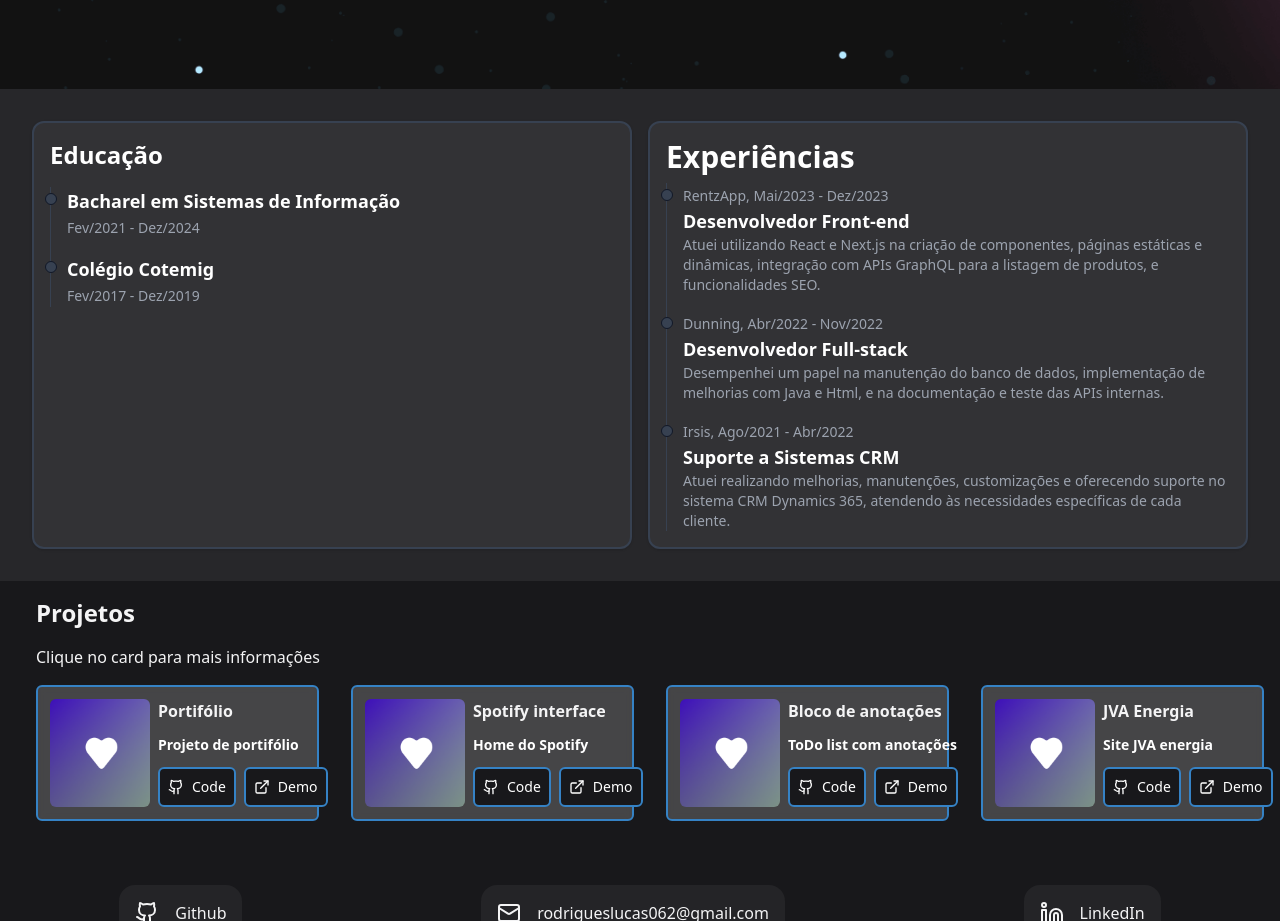
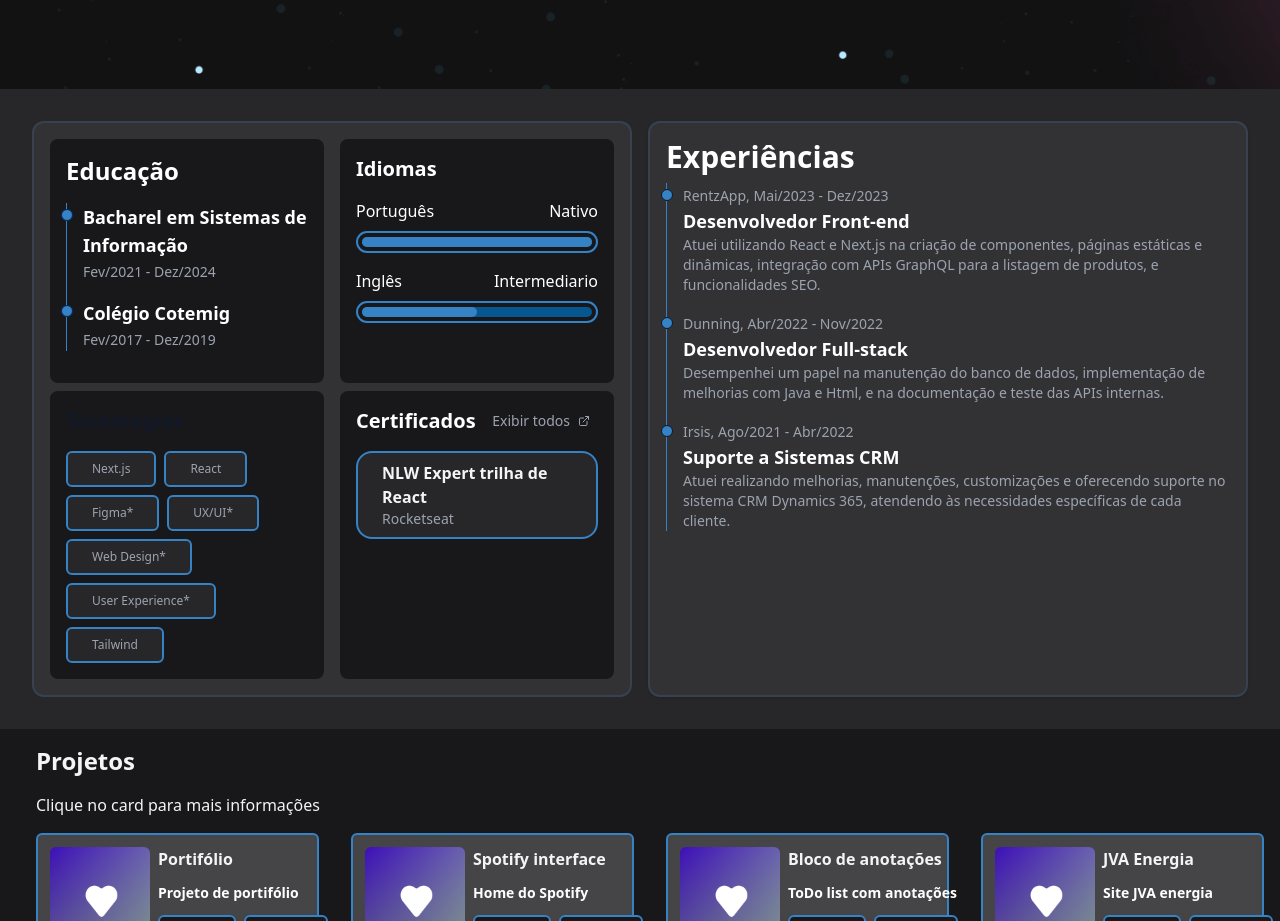
Before and after one commit to rodrigueslucas062/portfolio, a Next.js app: page / in a window 1280 px wide. Shown: the part 922-1843 px from the top of the page. Built offline with nearby package versions, Linux system fonts and the light colour scheme.

Commit message:
🚸 Improvements in the arrangement of items

```diff
--- a/src/components/habilidades/certificados.js
+++ b/src/components/habilidades/certificados.js
@@ -1,9 +1,10 @@
+import { useState, useEffect } from "react";
 import Link from "next/link";
 
 const informacoes = [
   {
     link: "https://c46e136a583f7e334124-ac22991740ab4ff17e21daf2ed577041.ssl.cf1.rackcdn.com/Certificate/ScrumFundamentalsCertified-LucasRodrigues-922080.pdf",
-    titulo: " Certificado em Scrum",
+    titulo: "Certificado em Scrum",
     descricao: "SCRUMstudy - Accreditation Body for Scrum and Agile",
   },
   {
@@ -11,25 +12,64 @@ const informacoes = [
     titulo: "NLW Expert trilha de React",
     descricao: "Rocketseat",
   },
+  {
+    link: "https://app.rocketseat.com.br/certificates/b083423a-d2e9-4f33-98dc-eddf3cfa7a8e",
+    titulo: "NLW Unite - React Native",
+    descricao: "Rocketseat",
+  },
+  {
+    link: "https://app.rocketseat.com.br/certificates/ef0ffad9-2995-49ef-bf93-4c514b053856",
+    titulo: "NLW Unite - Reactjs",
+    descricao: "Rocketseat",
+  },
+  {
+    link: "",
+    titulo: "Análise de dados e big data",
+    descricao: "Centro Universitário Una",
+  },
+  {
+    link: "",
+    titulo: "Design Thinking e Inovação",
+    descricao: "Centro Universitário Una",
+  },
 ];
 
 const Certificados = ({ link, titulo, descricao }) => {
   return (
-    <Link href={link}
-      className="bg-zinc-800 py-2 px-6 rounded-2xl border-2 border-azul-claro flex items-center" target="_blank">
-      <div className="flex flex-col">
-        <strong className="font-semi-bold">
-          {titulo}
-        </strong>
-        <span className="text-sm text-gray-400">
-          {descricao}
-        </span>
+    <Link
+      href={link}
+      target="_blank"
+      className="bg-zinc-800 py-2 px-6 rounded-2xl border-2 border-azul-claro flex items-center"
+    >
+      <div className="flex flex-col space">
+        <strong className="font-semi-bold">{titulo}</strong>
+        <span className="text-sm text-gray-400">{descricao}</span>
       </div>
     </Link>
   );
 };
 
-const CertificadosGrid = () => {
+export function CertificadosGrid() {
+  const [currentIndex, setCurrentIndex] = useState(0);
+
+  useEffect(() => {
+    const interval = setInterval(() => {
+      setCurrentIndex((prevIndex) => (prevIndex + 1) % informacoes.length);
+    }, 5000);
+
+    return () => clearInterval(interval);
+  }, []);
+
+  return (
+    <Certificados
+      link={informacoes[currentIndex].link}
+      titulo={informacoes[currentIndex].titulo}
+      descricao={informacoes[currentIndex].descricao}
+    />
+  );
+}
+
+export function CertificadosGridModal() {
   return (
     <>
       {informacoes.map((info, index) => (
@@ -42,6 +82,4 @@ const CertificadosGrid = () => {
       ))}
     </>
   );
-};
-
-export default CertificadosGrid;
+}
--- a/src/components/sobre/Sobre.jsx
+++ b/src/components/sobre/Sobre.jsx
@@ -1,43 +1,112 @@
+import { ExternalLink, X } from "lucide-react";
+import TagsGrid from "../habilidades/tags";
+import * as Dialog from "@radix-ui/react-dialog";
+import { CertificadosGrid, CertificadosGridModal } from "../habilidades/certificados";
+
 const Sobre = () => {
     return (
         <section id="sobre" className="flex max-lg:flex-col gap-4 bg-zinc-800">
             <div className="flex flex-1">
-                <div className="group w-full p-4 bg-white/5 space-y-2 rounded-xl shadow border-2 border-gray-700 hover:bg-white/10">
-                    <article className="text-wrap">
+                <div className="group w-full p-4 bg-white/5 space-y-2 rounded-xl border-2 border-gray-700 hover:bg-white/10">
+                    <div className="max-md:flex-col flex gap-4 justify-around">
+                        <article className="text-wrap lg:w-1/2 bg-zinc-900 p-4 rounded-lg">
                             <h1 className="text-2xl font-bold text-white mb-4">Educação</h1>
-                        <ol className="relative border-s border-gray-700 group-hover:border-gray-500">
+                            <ol className="relative border-s border-azul-claro">
                                 <li className="mb-4 ms-4">
-                                <div className="absolute w-3 h-3 rounded-full mt-1.5 -start-1.5 border border-gray-900 bg-gray-700"></div>
+                                    <div className="absolute w-3 h-3 rounded-full mt-1.5 -start-1.5 border border-azul-escuro bg-azul-claro"></div>
                                     <h3 className="text-lg font-semibold text-white">Bacharel em Sistemas de Informação</h3>
                                     <time className="mb-1 text-sm font-normal leading-none text-gray-400">Fev/2021 - Dez/2024</time>
                                 </li>
                                 <li className="mb-4 ms-4">
-                                <div className="absolute w-3 h-3 rounded-full mt-1.5 -start-1.5 border border-gray-900 bg-gray-700"></div>
+                                    <div className="absolute w-3 h-3 rounded-full mt-1.5 -start-1.5 border border-azul-escuro bg-azul-claro"></div>
                                     <h3 className="text-lg font-semibold text-white">Colégio Cotemig</h3>
                                     <time className="mb-1 text-sm font-normal leading-none text-gray-400">Fev/2017 - Dez/2019</time>
                                 </li>
                             </ol>
                         </article>
+                        <div className="w-full lg:w-1/2 space-y-4 bg-zinc-900 p-4 rounded-lg">
+                            <h1 className="mb-4 text-xl font-bold text-white">Idiomas</h1>
+                            <div>
+                                <div className="flex justify-between mb-2">
+                                    <span className="text-base font-medium text-white">Português</span>
+                                    <span className="text-base font-medium text-white">Nativo</span>
+                                </div>
+                                <div className="flex flex-col border-2 border-azul-claro rounded-full justify-between mb-1 p-1">
+                                    <div className="w-full rounded-full h-2.5 bg-azul-petroleo">
+                                        <div className="bg-azul-claro h-2.5 rounded-full w-full"></div>
+                                    </div>
+                                </div>
+                            </div>
+                            <div>
+                                <div className="flex justify-between mb-2">
+                                    <span className="text-base font-medium text-white">Inglês</span>
+                                    <span className="text-base font-medium text-white">Intermediario</span>
+                                </div>
+                                <div className="flex flex-col border-2 border-azul-claro rounded-full justify-between mb-1 p-1">
+                                    <div className="w-full rounded-full h-2.5 bg-azul-petroleo">
+                                        <div className="bg-azul-claro h-2.5 rounded-full w-1/2"></div>
+                                    </div>
+                                </div>
+                            </div>
+                        </div>
+                    </div>
+                    <div className="max-md:flex-col flex gap-4">
+                        <div className="flex flex-col lg:w-1/2 bg-zinc-900 rounded-lg p-4">
+                            <h1 className="mb-4 text-xl font-bold text-gray-900 dark:text-white">Tecnologias</h1>
+                            <TagsGrid />
+                        </div>
+                        <div className="flex flex-col lg:w-1/2 bg-zinc-900 rounded-lg p-4 space-y-4">
+                            <div className="flex justify-between">
+                                <h1 className="text-xl font-bold text-white">Certificados</h1>
+                                <Dialog.Root>
+                                    <Dialog.Trigger>
+                                        <div className="text-sm text-gray-400 flex gap-2 items-center hover:bg-zinc-800 px-2 py-1 rounded-md hover:ring-1 ring-azul-claro">
+                                            Exibir todos
+                                            <ExternalLink size={12} />
+                                        </div>
+                                    </Dialog.Trigger>
+
+                                    <Dialog.Portal>
+                                        <Dialog.DialogOverlay className="inset-0 fixed bg-black/20">
+                                            <Dialog.DialogContent className="fixed z-10 inset-0 md:inset-auto max-md:top-[40%] lg:top-1/2 md:left-1/2 md:-translate-x-1/2 md:-translate-y-1/2 md:max-w-[640px] w-full md:h-[60vh] bg-zinc-800 max-md:rounded-t-3xl lg:rounded-3xl flex flex-col outline-none overflow-hidden">
+                                                <Dialog.Close className="hover:bg-gray-300 p-2 rounded-full absolute top-2 right-2 hover:text-zinc-900 text-gray-200">
+                                                    <X className="size-5" />
+                                                </Dialog.Close>
+                                                <div className="flex justify-center p-4">
+                                                    <div className="rounded-lg mt-8 inline-block w-5/6 space-y-3">
+                                                        <h2 className="font-semibold text-center text-lg">Certificados</h2>
+                                                        <CertificadosGridModal />
+                                                    </div>
+                                                </div>
+                                            </Dialog.DialogContent>
+                                        </Dialog.DialogOverlay>
+                                    </Dialog.Portal>
+
+                                </Dialog.Root>
+                            </div>
+                            <CertificadosGrid />
+                        </div>
+                    </div>
                 </div>
             </div>
             <div className="flex flex-1">
                 <div className="group w-full p-4 bg-white/5 space-y-2 rounded-xl shadow border-2 border-gray-700 hover:bg-white/10">
                     <h1 className="text-3xl font-bold text-white">Experiências</h1>
-                    <ol className="relative border-s border-gray-700 group-hover:border-gray-500">
+                    <ol className="relative border-s border-azul-claro">
                         <li className="mb-4 ms-4">
-                            <div className="absolute w-3 h-3 rounded-full mt-1.5 -start-1.5 border border-gray-900 bg-gray-700"></div>
+                            <div className="absolute w-3 h-3 rounded-full mt-1.5 -start-1.5 border border-gray-900 bg-azul-claro"></div>
                             <time className="mb-1 text-sm font-normal leading-none text-gray-400">RentzApp, Mai/2023 - Dez/2023</time>
                             <h3 className="text-lg font-semibold text-white">Desenvolvedor Front-end</h3>
                             <p className="mb-4 text-sm font-normal text-gray-400">Atuei utilizando React e Next.js na criação de componentes, páginas estáticas e dinâmicas, integração com APIs GraphQL para a listagem de produtos, e funcionalidades SEO.</p>
                         </li>
                         <li className="mb-4 ms-4">
-                            <div className="absolute w-3 h-3 rounded-full mt-1.5 -start-1.5 border border-gray-900 bg-gray-700"></div>
+                            <div className="absolute w-3 h-3 rounded-full mt-1.5 -start-1.5 border border-gray-900 bg-azul-claro"></div>
                             <time className="mb-1 text-sm font-normal leading-none text-gray-400">Dunning, Abr/2022 - Nov/2022</time>
                             <h3 className="text-lg font-semibold text-white">Desenvolvedor Full-stack</h3>
                             <p className="text-sm font-normal text-gray-400">Desempenhei um papel na manutenção do banco de dados, implementação de melhorias com Java e Html, e na documentação e teste das APIs internas.</p>
                         </li>
                         <li className="ms-4">
-                            <div className="absolute w-3 h-3 rounded-full mt-1.5 -start-1.5 border border-gray-900 bg-gray-700"></div>
+                            <div className="absolute w-3 h-3 rounded-full mt-1.5 -start-1.5 border border-gray-900 bg-azul-claro"></div>
                             <time className="mb-1 text-sm font-normal leading-none text-gray-400">Irsis, Ago/2021 - Abr/2022</time>
                             <h3 className="text-lg font-semibold text-white">Suporte a Sistemas CRM</h3>
                             <p className="text-sm font-normal text-gray-400">Atuei realizando melhorias, manutenções, customizações e oferecendo suporte no sistema CRM Dynamics 365, atendendo às necessidades específicas de cada cliente.</p>
```
Lines whose indentation alone changed are shown as unchanged.
